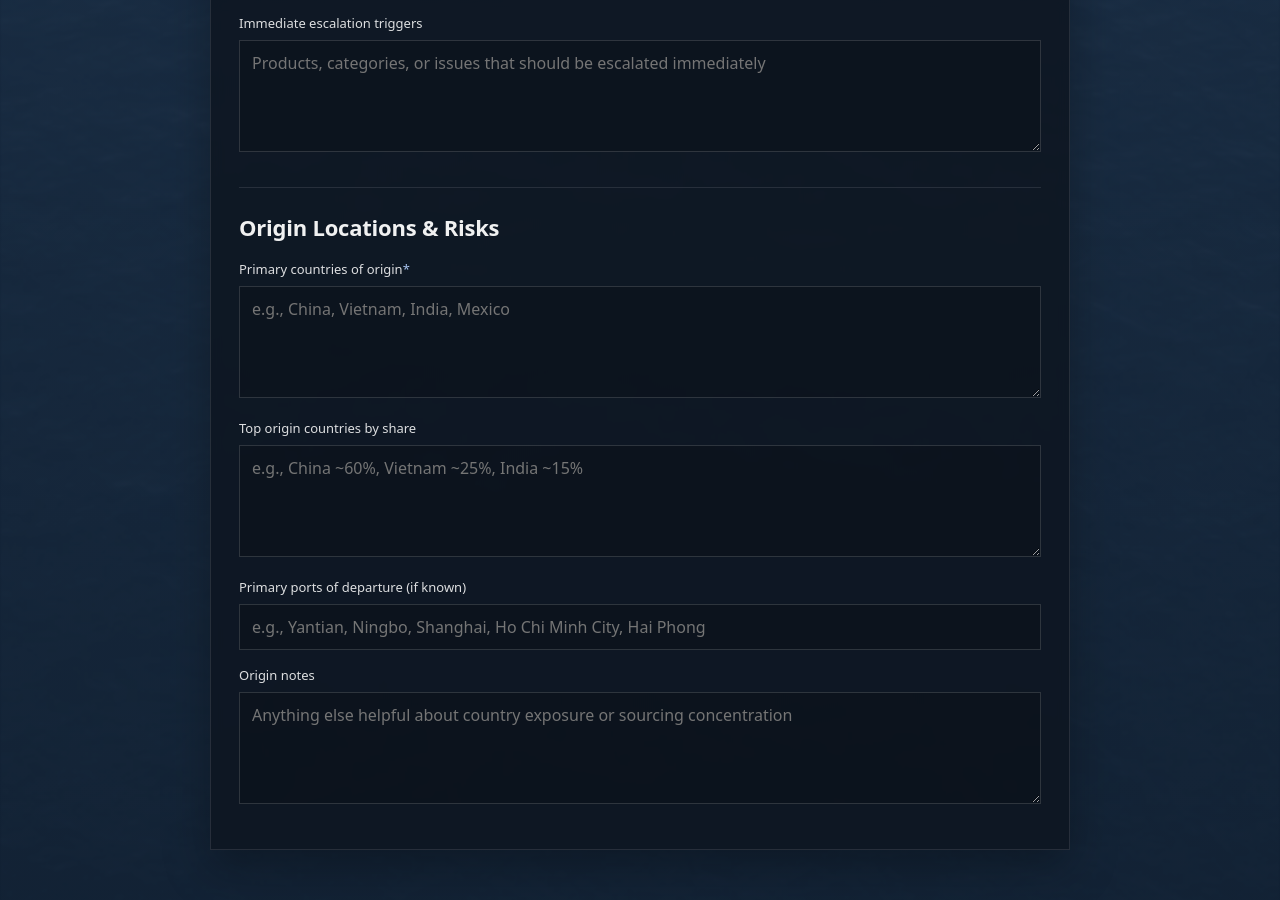
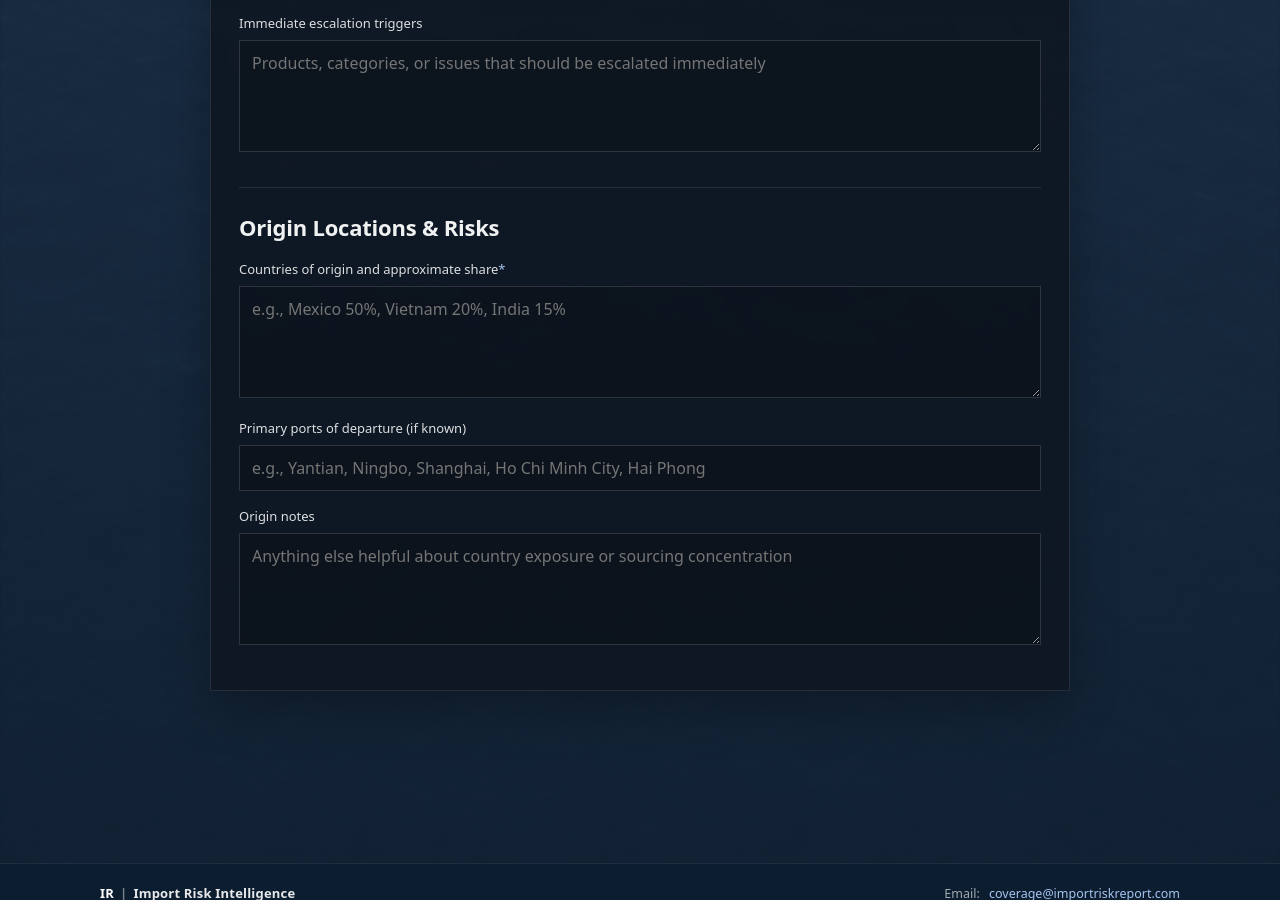
Before and after one commit to importrisk/import-risk-intelligence-site, a Jekyll site: the page built from client-profile.html, in a window 1280 px wide and 900 px high, scrolled down 1702 px. Built offline with Jekyll 4.4.1, drawn with Linux system fonts in a browser that asks for light colours.

Commit message:
Update client-profile.html

```diff
--- a/client-profile.html
+++ b/client-profile.html
@@ -260,30 +260,19 @@ description: Private client profile form for configuring Import Risk Intelligenc
               <h3 id="origin-title" class="cp-section-title">Origin Locations &amp; Risks</h3>
             </div>
 
-            <div class="cp-row">
-              <label class="cp-label" for="cp-primary-countries">Primary countries of origin<span class="cp-required">*</span></label>
+                       <div class="cp-row">
+              <label class="cp-label" for="cp-origin-countries-share">Countries of origin and approximate share<span class="cp-required">*</span></label>
               <textarea
                 class="cp-textarea"
-                id="cp-primary-countries"
-                name="primary_countries_of_origin"
+                id="cp-origin-countries-share"
+                name="countries_of_origin_and_share"
                 rows="4"
                 required
-                placeholder="e.g., China, Vietnam, India, Mexico"
+                placeholder="e.g., Mexico 50%, Vietnam 20%, India 15%"
               ></textarea>
             </div>
 
-            <div class="cp-row">
-              <label class="cp-label" for="cp-origin-share">Top origin countries by share</label>
-              <textarea
-                class="cp-textarea"
-                id="cp-origin-share"
-                name="top_origin_countries_by_share"
-                rows="4"
-                placeholder="e.g., China ~60%, Vietnam ~25%, India ~15%"
-              ></textarea>
-            </div>
-
-            <div class="cp-row">
+           <div class="cp-row">
               <label class="cp-label" for="cp-ports-departure">Primary ports of departure (if known)</label>
               <input
                 class="cp-input"
```
